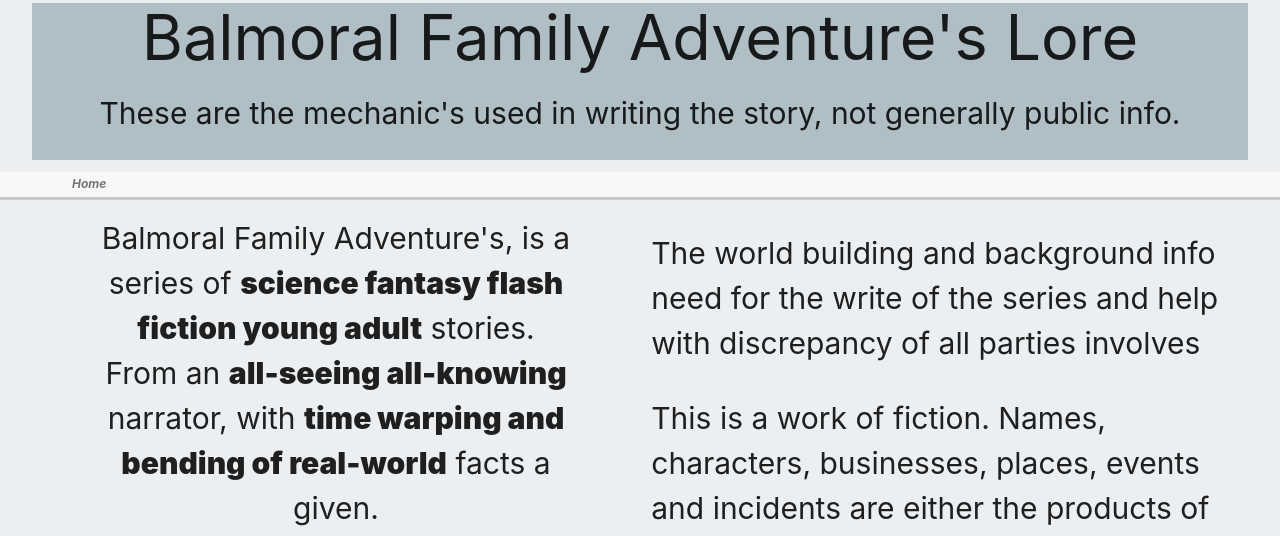
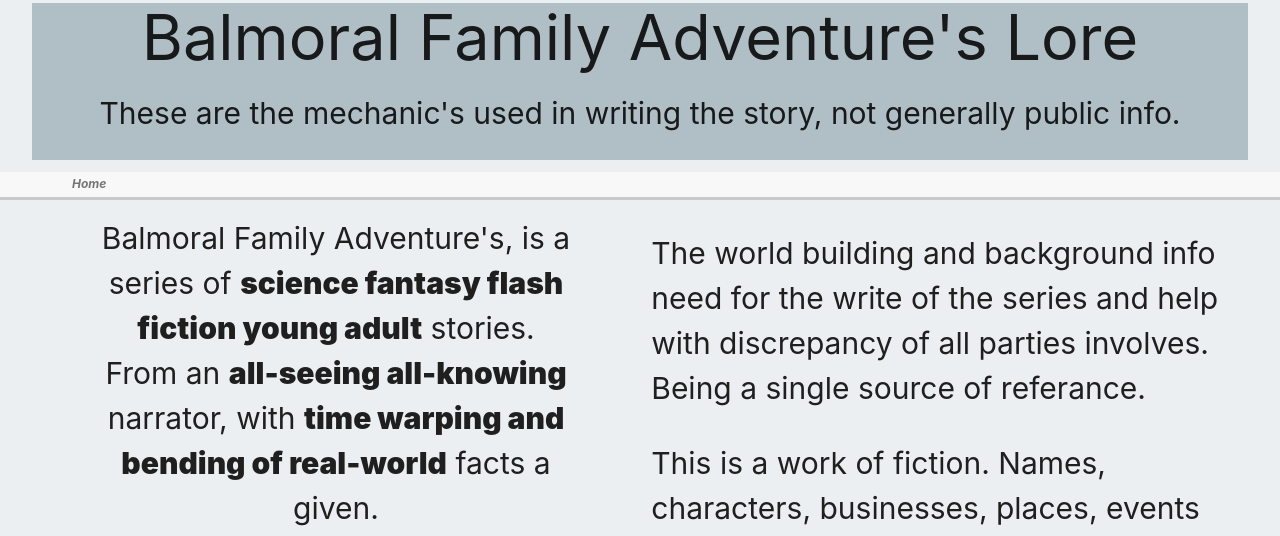
Before and after one commit to mwaldrom/balmoral-story-lore, a PHP site: page / in a window 1280 px wide. Shown: the part 103-639 px from the top of the page. Run offline with PHP 8.4, Linux system fonts and the light colour scheme; data that the repository does not hold is empty.

Commit message:
add some text

```diff
--- a/index.php
+++ b/index.php
@@ -24,7 +24,7 @@ $page_blerb = "These are the mechanic's used in writing the story, not generally
             </figure>
         </div>
 
-      <div class="col s12 l6 blerb"><p>The world building and background info need for the write of the series and help with discrepancy of all parties involves</p>
+      <div class="col s12 l6 blerb"><p>The world building and background info need for the write of the series and help with discrepancy of all parties involves. Being a single source of referance.</p>
       <p>This is a work of fiction. Names, characters, businesses, places, events and incidents are either the products of the author’s imagination or used in a fictitious manner. Any resemblance to actual persons, living or dead, or actual events is purely coincidental.</p></div></div>
 
 </main>
```
